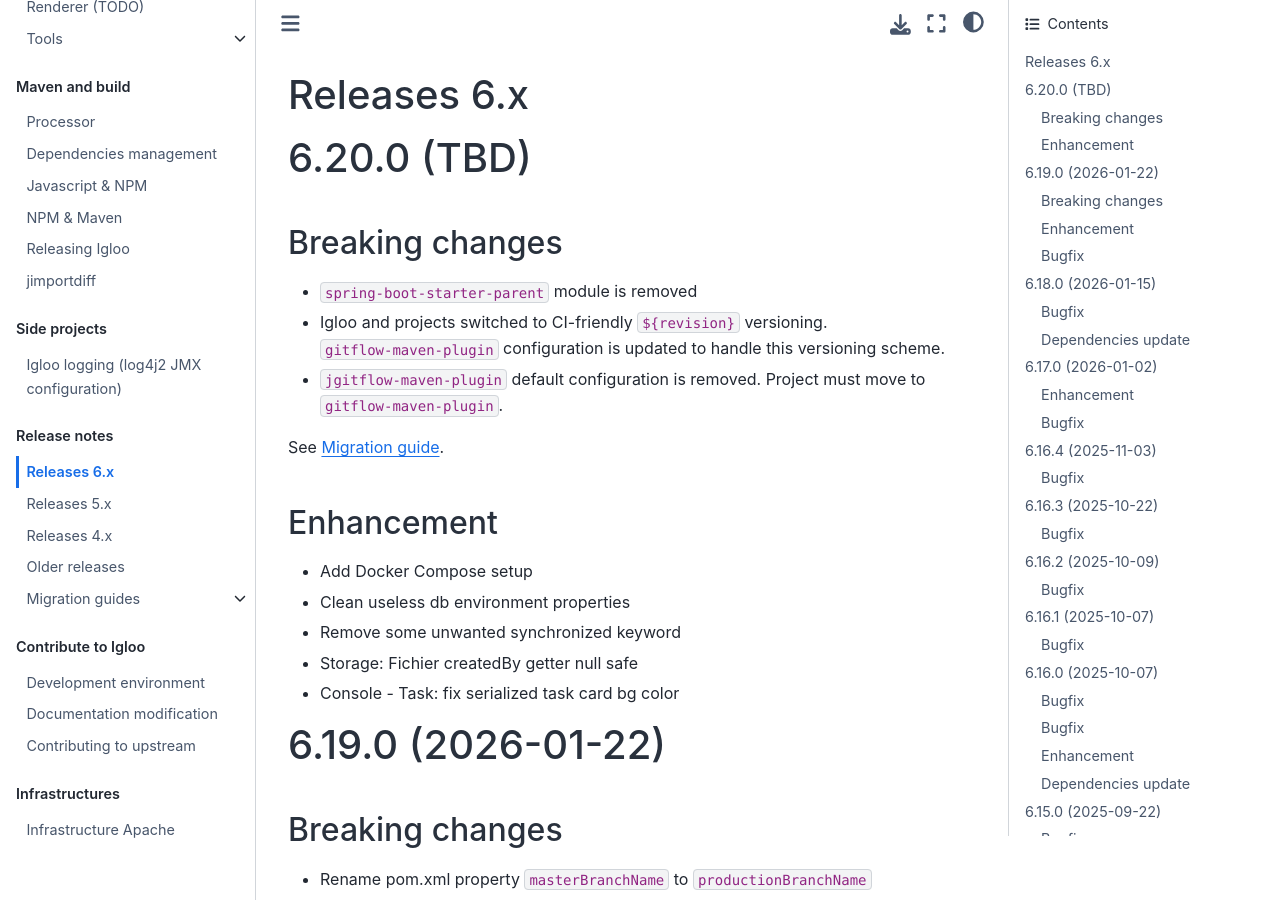
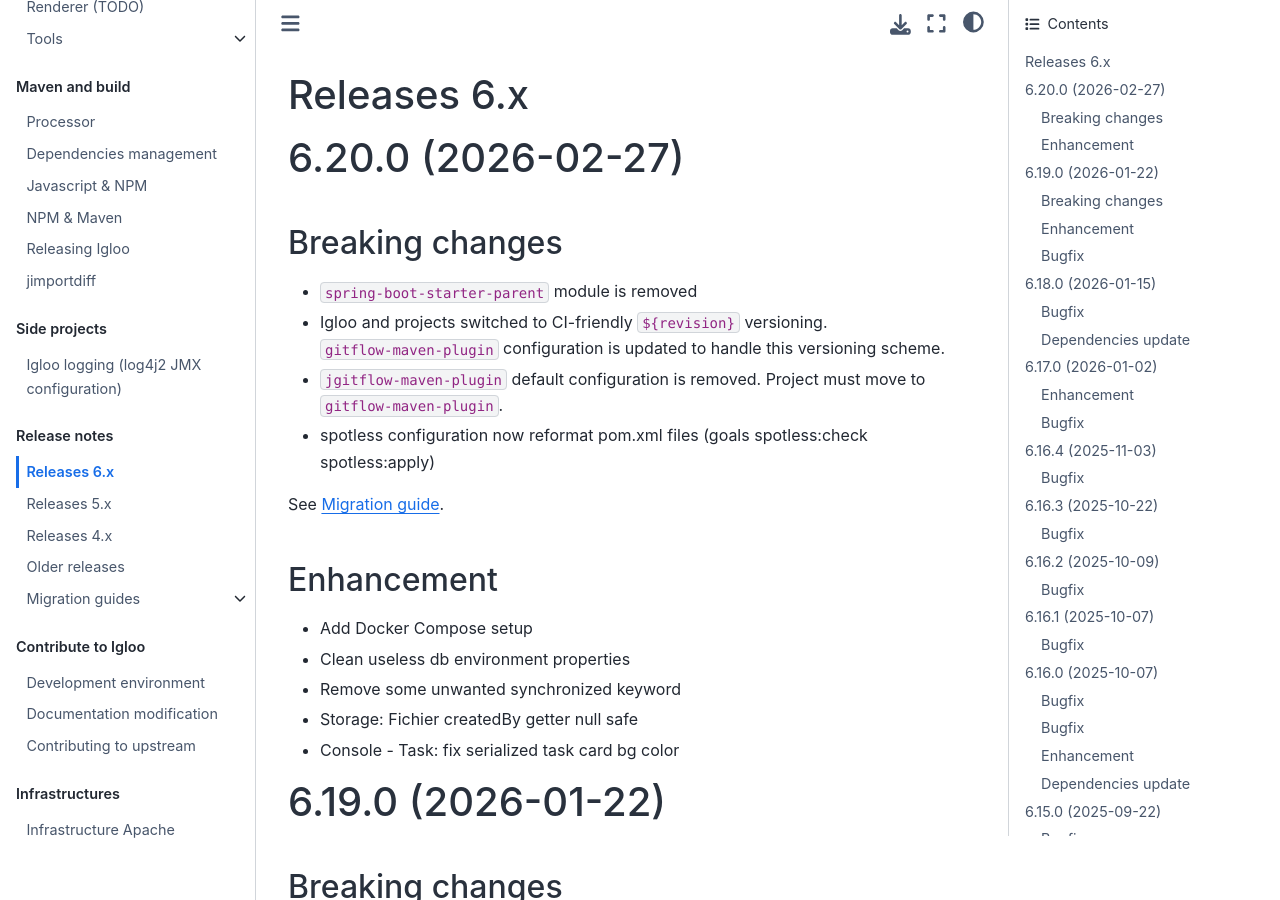
Before and after one commit to igloo-project/igloo-doc, a Sphinx documentation site: the page built from source/release-notes/releases-6.x.md, in a window 1280 px wide and 900 px high. Built offline with Sphinx 7.4.7 and the Sphinx Book theme 1.1.4, drawn with Linux system fonts in a browser that asks for light colours.

Commit message:
release 6.20.0

```diff
--- a/source/release-notes/releases-6.x.md
+++ b/source/release-notes/releases-6.x.md
@@ -1,6 +1,6 @@
 # Releases 6.x
 
-# 6.20.0 (TBD)
+# 6.20.0 (2026-02-27)
 
 ## Breaking changes
 
@@ -10,6 +10,7 @@
   scheme.
 * `jgitflow-maven-plugin` default configuration is removed. Project must move
   to `gitflow-maven-plugin`.
+* spotless configuration now reformat pom.xml files (goals spotless:check spotless:apply)
 
 See {ref}`Migration guide <maven-revision>`.
 
```
